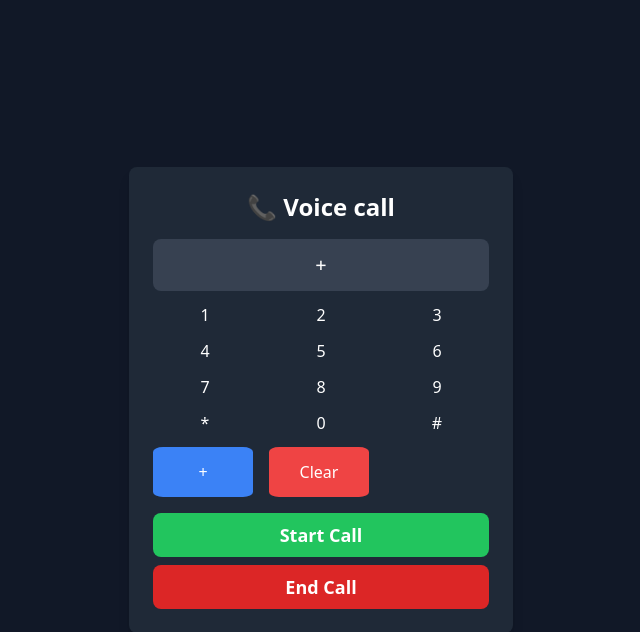
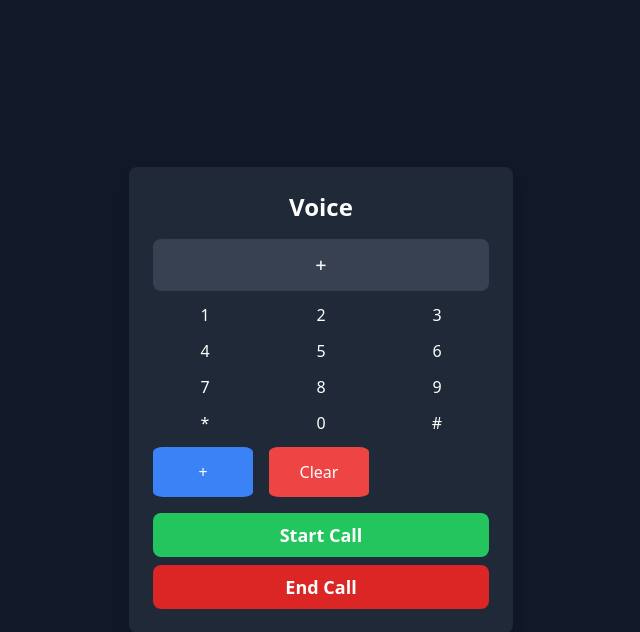
Before and after one commit to Arjun-1431/voiceapi, a Django app: page / in a window 1280 px wide. Shown: the top 632 px of the page, without its empty margins (319-959 px from the left). Run offline with Django 5.2, Linux system fonts and the light colour scheme; some libraries are stand-ins or nearby versions.

Commit message:
Update call.html

```diff
--- a/calls/templates/call.html
+++ b/calls/templates/call.html
@@ -8,7 +8,7 @@
 <body class="bg-gray-900 text-white flex justify-center items-center h-screen">
 
     <div class="bg-gray-800 p-6 rounded-lg shadow-lg w-96 text-center">
-        <h2 class="text-2xl font-bold mb-4">📞 Voice call</h2>
+        <h2 class="text-2xl font-bold mb-4">Voice</h2>
 
         <!-- Editable Call Display -->
         <input type="text" id="callDisplay"
```
